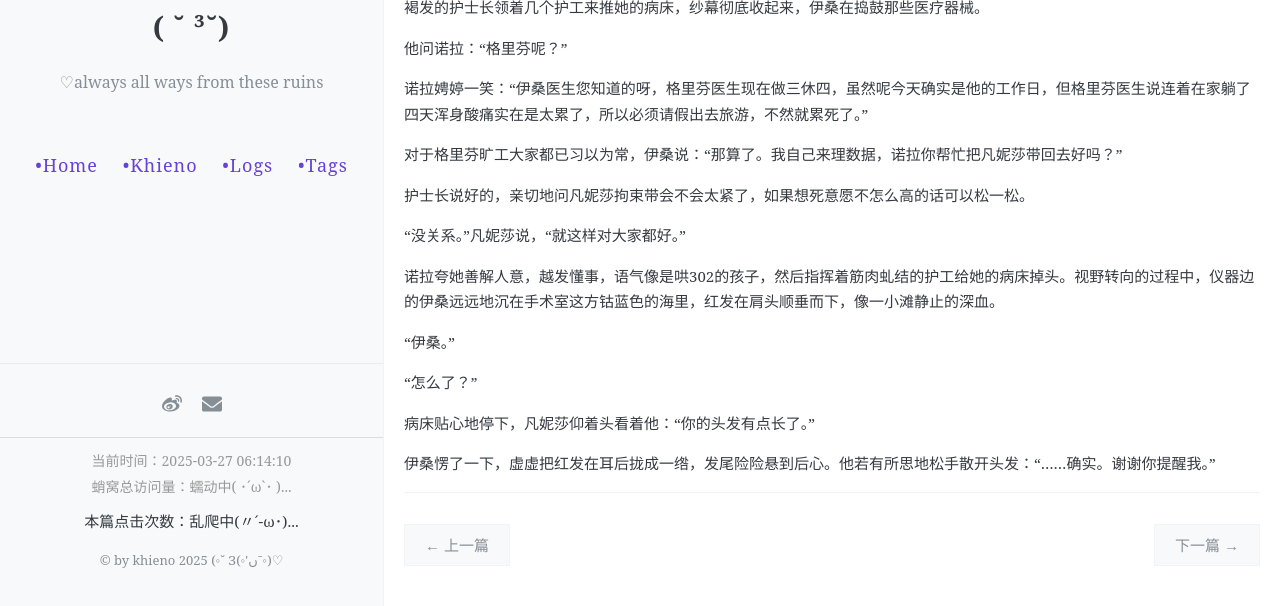
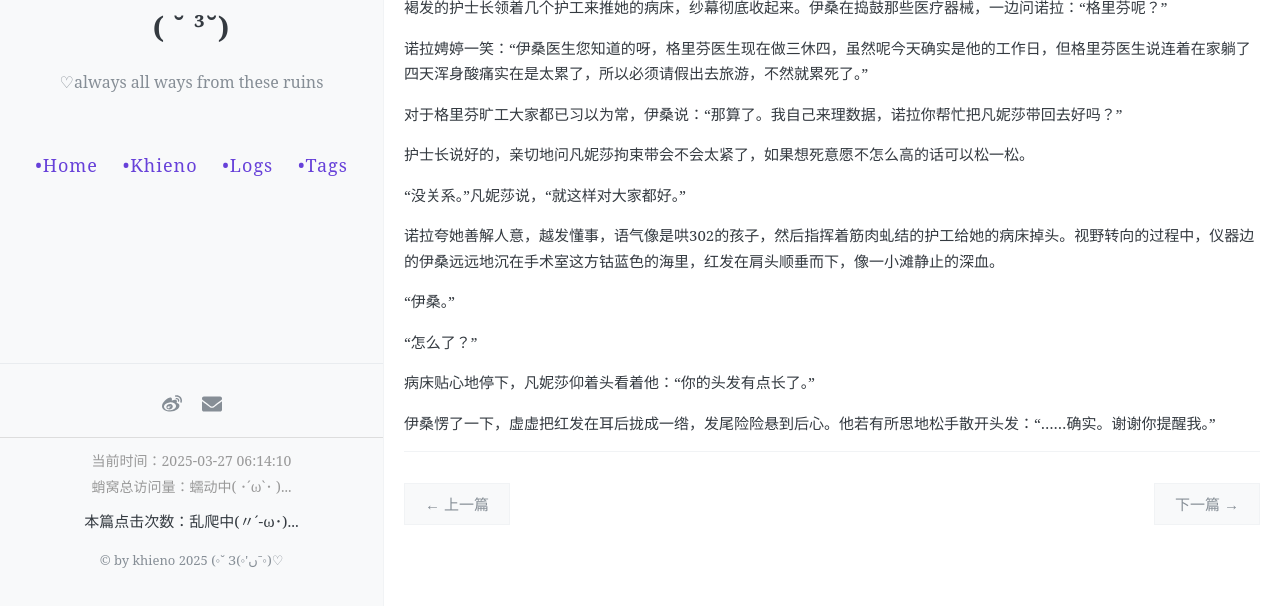
Before and after one commit to khieno/maybealiar, a Jekyll site: the page built from _posts/2025-03-11-lsfj.md, in a window 1280 px wide and 900 px high, scrolled down 1061 px, cut to the strip 294-900 px from the top of the window. Built offline with Jekyll 4.4.1, drawn with Linux system fonts in a browser that asks for light colours; comment, search, counter and statistics services are not loaded; after the commit the page ends 1920 px from its top, so only the background shows below that.

Commit message:
Update 2025-03-11-lsfj.md

```diff
--- a/_posts/2025-03-11-lsfj.md
+++ b/_posts/2025-03-11-lsfj.md
@@ -56,9 +56,7 @@ toc: false
 
 她说：“伊桑，你也是。”
 
-褐发的护士长领着几个护工来推她的病床，纱幕彻底收起来，伊桑在捣鼓那些医疗器械。
-
-他问诺拉：“格里芬呢？”
+褐发的护士长领着几个护工来推她的病床，纱幕彻底收起来。伊桑在捣鼓那些医疗器械，一边问诺拉：“格里芬呢？”
 
 诺拉娉婷一笑：“伊桑医生您知道的呀，格里芬医生现在做三休四，虽然呢今天确实是他的工作日，但格里芬医生说连着在家躺了四天浑身酸痛实在是太累了，所以必须请假出去旅游，不然就累死了。”
 
```
